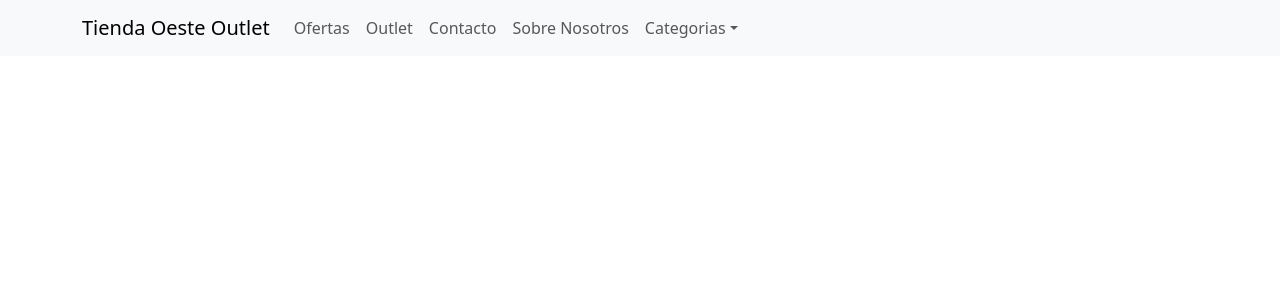
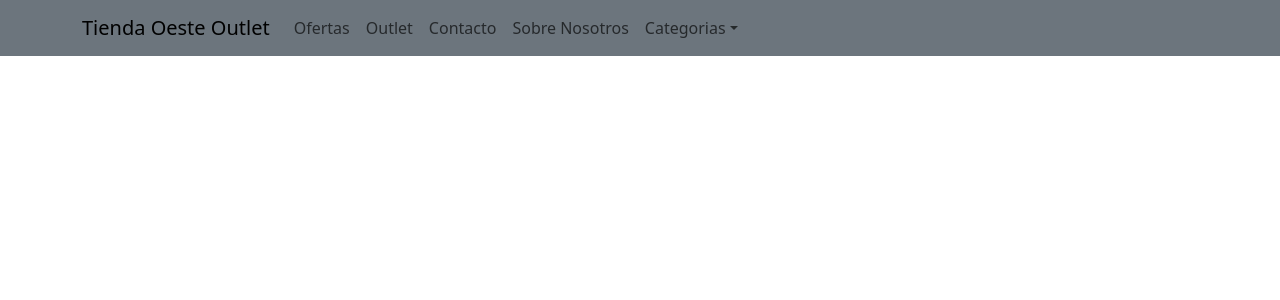
Before and after one commit to MatiasBenitez9/ReactProyect, a React (Vite) app: page / in a window 1280 px wide. Shown: the top 300 px of the page. Built offline with nearby package versions, Linux system fonts and the light colour scheme.

Commit message:
modificacion del color de la NavBar

```diff
--- a/src/components/Navbar/Navrbar.jsx
+++ b/src/components/Navbar/Navrbar.jsx
@@ -5,7 +5,7 @@ import NavDropdown from 'react-bootstrap/NavDropdown';
 
 const Navrbar = () =>{
   return (
-    <Navbar expand="lg" className="bg-body-tertiary">
+    <Navbar expand="lg" className="bg-secondary" >
       <Container>
         <Navbar.Brand href="#home">Tienda Oeste Outlet</Navbar.Brand>
         <Navbar.Toggle aria-controls="basic-navbar-nav" />
```
